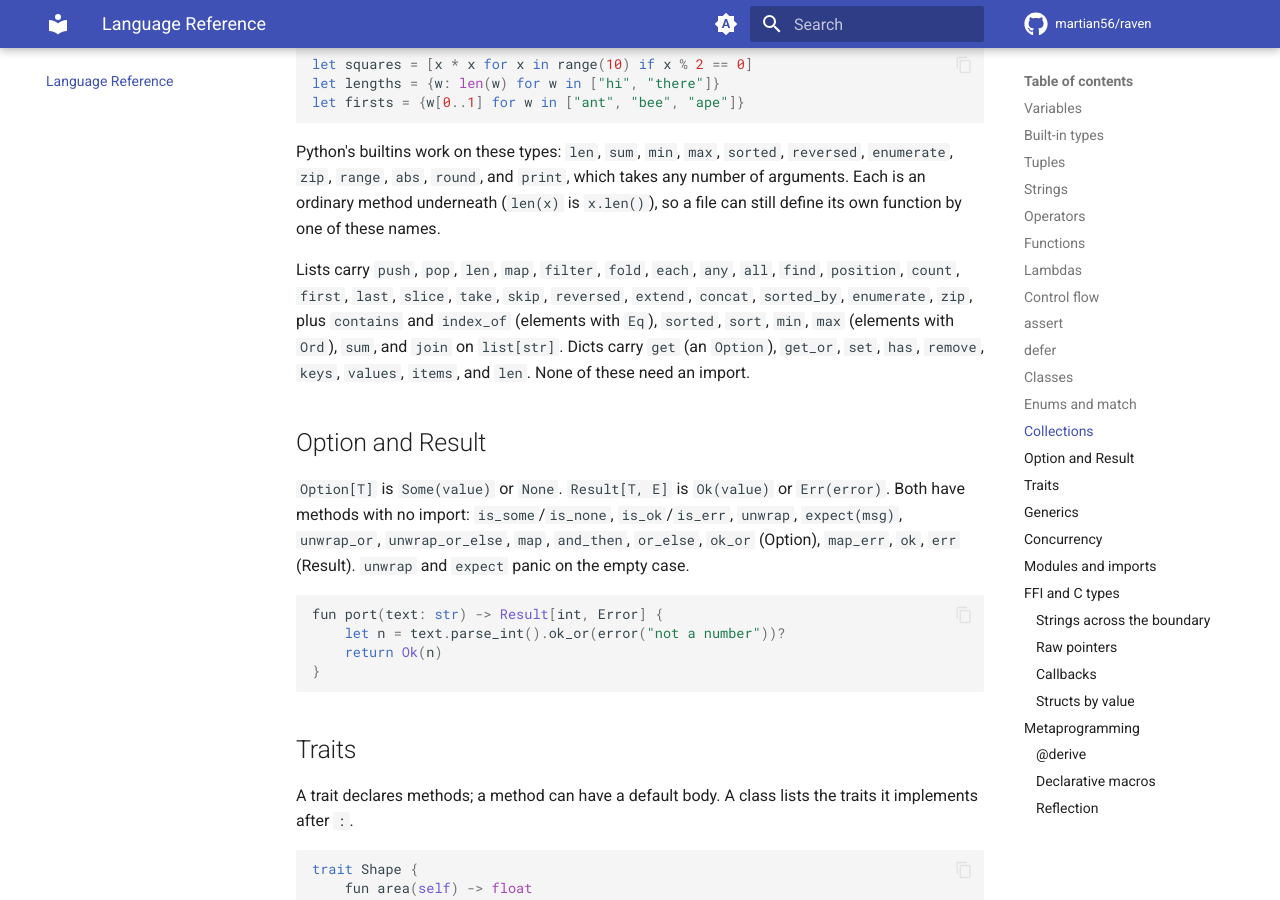
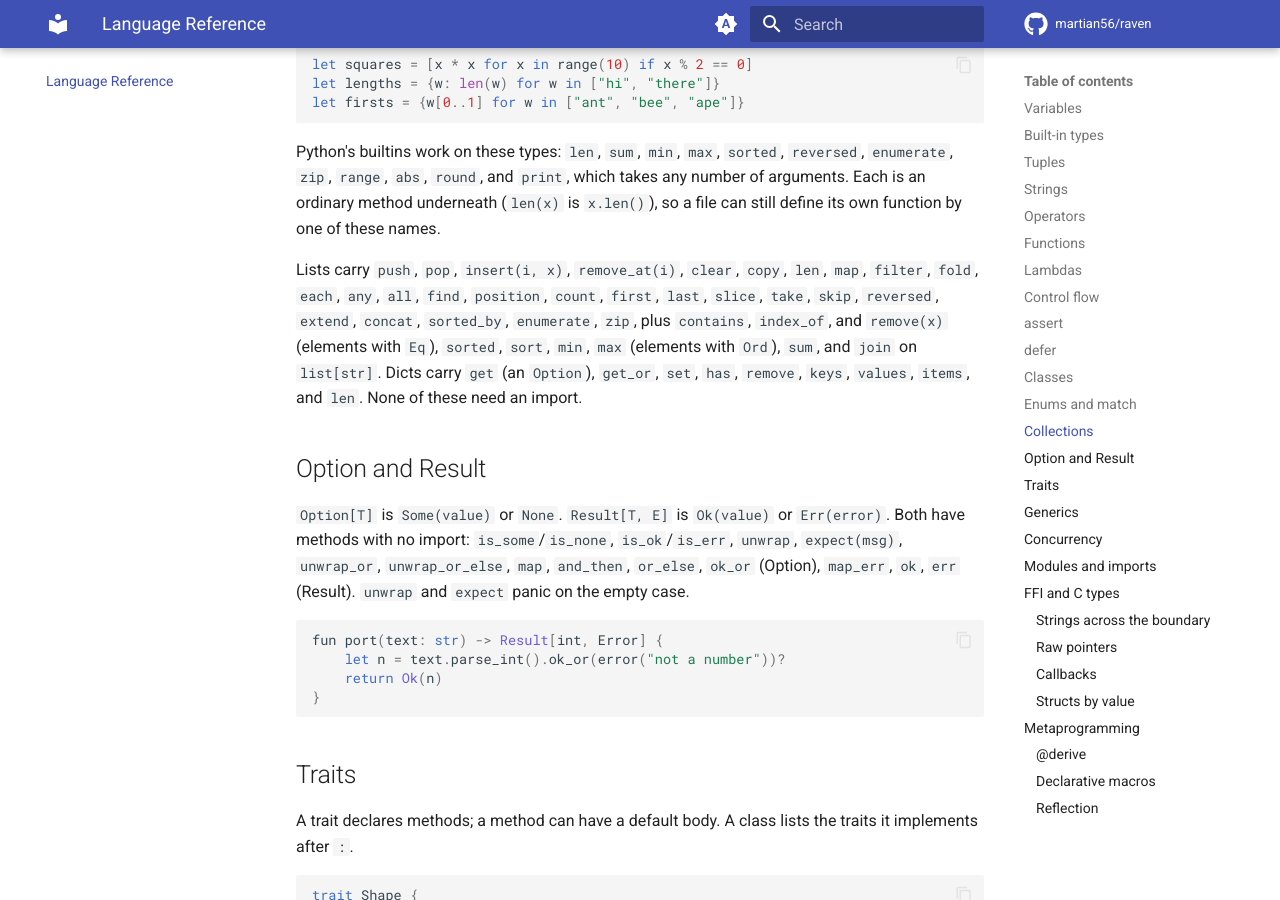
Before and after one commit to martian56/raven, an MkDocs documentation site: the page built from docs/guide/language-reference.md, in a window 1280 px wide and 900 px high, scrolled down 8714 px. Built offline with MkDocs 1.6.1 and Material for MkDocs 9.7.7, drawn with Linux system fonts in a browser that asks for light colours; comment, search, counter and statistics services are not loaded.

Commit message:
feat: Python's list insert, remove, clear, and copy
Lists had push and pop only. They now take insert(i, x) (negative i counts from the end), remove(x) for Eq elements, remove_at(i) for Python's pop(i), clear(), and copy().

```diff
--- a/docs/guide/language-reference.md
+++ b/docs/guide/language-reference.md
@@ -431,10 +431,11 @@ takes any number of arguments. Each is an ordinary method underneath
 (`len(x)` is `x.len()`), so a file can still define its own function by one
 of these names.
 
-Lists carry `push`, `pop`, `len`, `map`, `filter`, `fold`, `each`, `any`,
-`all`, `find`, `position`, `count`, `first`, `last`, `slice`, `take`,
-`skip`, `reversed`, `extend`, `concat`, `sorted_by`, `enumerate`, `zip`,
-plus `contains` and `index_of` (elements with `Eq`), `sorted`, `sort`, `min`,
+Lists carry `push`, `pop`, `insert(i, x)`, `remove_at(i)`, `clear`, `copy`,
+`len`, `map`, `filter`, `fold`, `each`, `any`, `all`, `find`, `position`,
+`count`, `first`, `last`, `slice`, `take`, `skip`, `reversed`, `extend`,
+`concat`, `sorted_by`, `enumerate`, `zip`, plus `contains`, `index_of`, and
+`remove(x)` (elements with `Eq`), `sorted`, `sort`, `min`,
 `max` (elements with `Ord`), `sum`, and `join` on `list[str]`. Dicts carry
 `get` (an `Option`), `get_or`, `set`, `has`, `remove`, `keys`, `values`,
 `items`, and `len`. None of these need an import.
```
Also changed, not shown: CHANGELOG.md (+1 -0 lines), 3 other files.
